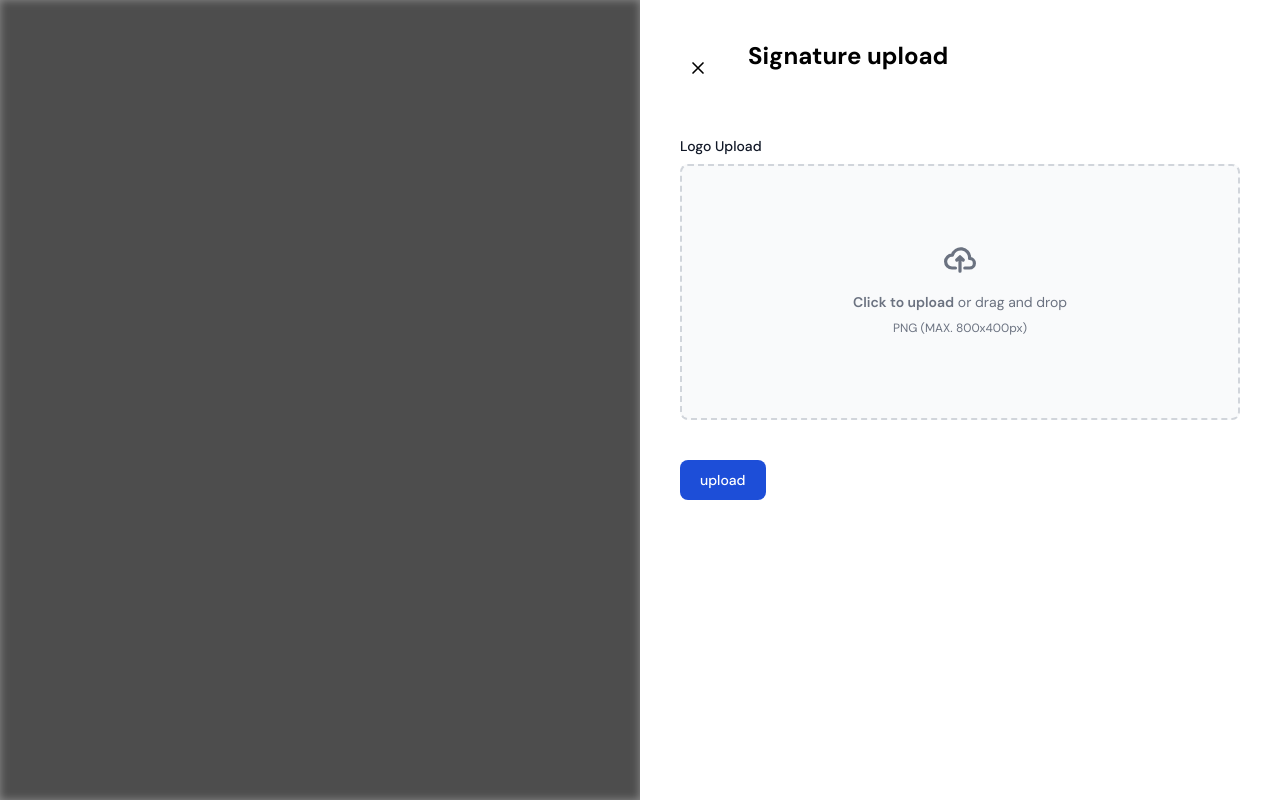
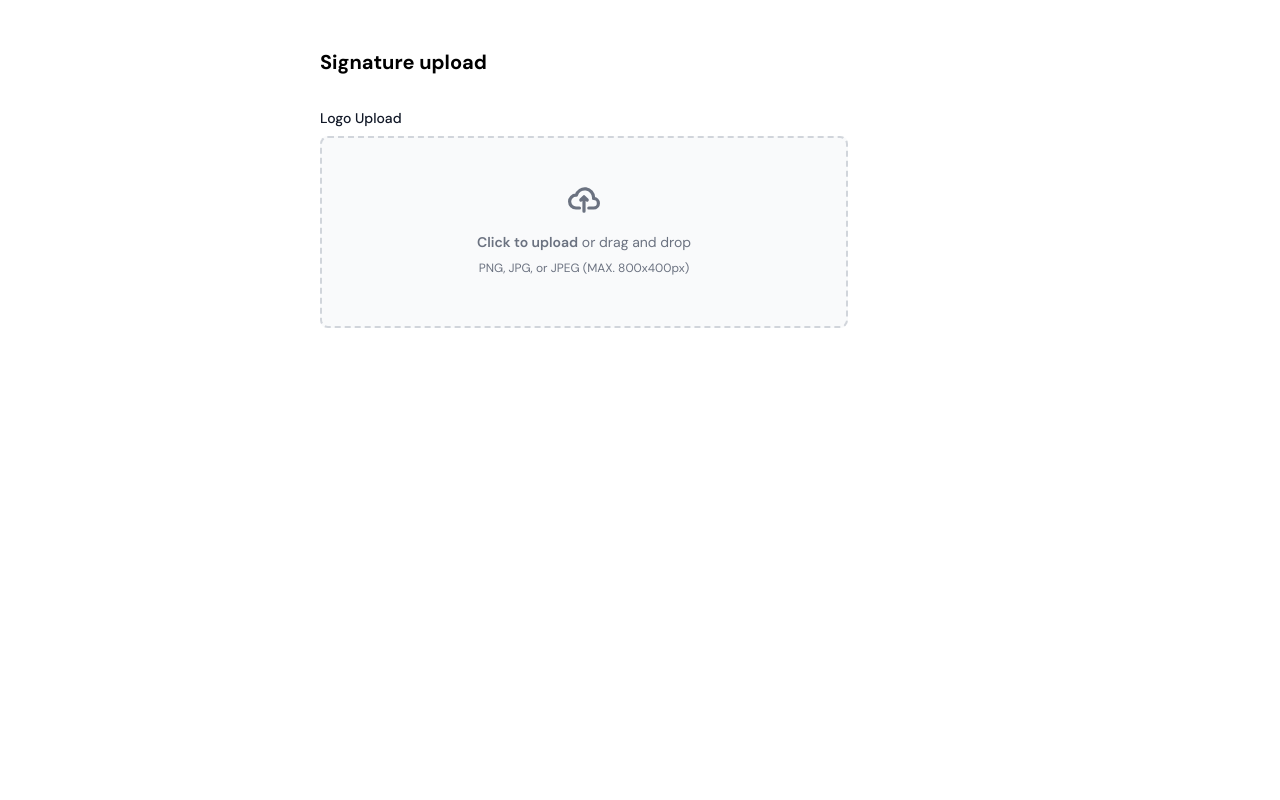
Before and after one commit to prathibamuralidharan/GSTQuotation, an Angular app: page /sign in a window 1280 px wide. Built offline with nearby package versions, Linux system fonts and the light colour scheme.

Commit message:
signature uploaded

```diff
--- a/src/app/components/company-settings/setting-menu/c-profile/c-profile.component.ts
+++ b/src/app/components/company-settings/setting-menu/c-profile/c-profile.component.ts
@@ -11,7 +11,7 @@ import { SharedService } from '../../../../services/shared.service';
 export class CProfileComponent implements OnInit {
   addcompany: FormGroup;
   addlogo: FormGroup;
-  addSign: FormGroup;
+
   selectedFile: File | null = null;
   selectedSignature: File | null = null;
   previewUrl: string | ArrayBuffer | null = null;
@@ -30,9 +30,7 @@ export class CProfileComponent implements OnInit {
     this.addlogo = this.fb1.group({
       comLogo: [null, Validators.required],
     });
-    this.addSign = this.fb1.group({
-      comSignature: [null, Validators.required],
-    });
+
 
     this.addcompany = this.fb1.group({
       emailId: [
--- a/src/app/components/company-settings/setting-menu/signature/signature.component.html
+++ b/src/app/components/company-settings/setting-menu/signature/signature.component.html
@@ -1,72 +1,20 @@
-<section
-  class="flex bg-black bg-opacity-45 bg-cover bg-center backdrop-blur-sm"
->
-  <div class="w-1/2 bg-cover hover:backdrop-blur-sm"></div>
-  <div
-    class="animate-slide-in-right p-100 duration-800 flex w-1/2 flex-1 items-end justify-end space-x-20 bg-white"
-  >
-    <div
-      class="h-screen w-full space-y-10 overflow-y-scroll p-10 text-black backdrop-blur-lg"
-    >
-      <!-- <div class="p-4 rounded-lg">
-                <img src="https://floatui.com/logo.svg" width="300" class="lg:hidden" />
-
-            </div> -->
-      <!-- component -->
+<section class="ml-80 m-12">
   <div class="flex gap-8">
-        <button
-          type="button"
-          class="hover:text-gray-5 inline-flex items-center justify-center rounded-md p-2 text-black hover:text-red-600 focus:outline-none focus:ring-2 focus:ring-inset focus:ring-indigo-500"
-        >
-          <span class="sr-only">Close menu</span>
-          <!-- Heroicon name: outline/x -->
-          <svg
-            class="h-5 w-5"
-            xmlns="http://www.w3.org/2000/svg"
-            fill="none"
-            viewBox="0 0 24 24"
-            stroke="currentColor"
-            aria-hidden="true"
-          >
-            <path
-              stroke-linecap="round"
-              stroke-linejoin="round"
-              stroke-width="2"
-              d="M6 18L18 6M6 6l12 12"
-            />
-          </svg>
-        </button>
-        <h1 class="mb-6 text-2xl font-bold">Signature upload</h1>
+    <h1 class="mb-4 text-xl font-bold">Signature upload</h1>
   </div>
-      <div class="container mx-auto mt-12">
+  <div class="container mx-auto mt-4">
     <form [formGroup]="addSign">
-          <label
-            for="name"
-            class="mb-2 block text-sm font-medium text-gray-900 dark:text-white"
-            >Logo Upload</label
-          >
+      <label for="name" class="mb-2 block text-sm font-medium text-gray-900 dark:text-white">Logo Upload</label>
       <div *ngIf="previewUrl" class="relative mt-4 w-56 bg-gray-400">
         <div class="flex items-center justify-center">
           <img [src]="previewUrl" alt="Image Preview" class="" />
-
-              <!-- Delete button -->
-              <div
-                class="absolute inset-0 flex items-center justify-center opacity-0 transition-opacity duration-300 hover:opacity-100"
-              >
+          <div class="absolute inset-0 flex items-center justify-center opacity-0 transition-opacity duration-300 hover:opacity-100">
             <button
               type="button"
               (click)="clearFile()"
               class="flex h-full w-full items-center justify-center rounded bg-black/50 text-white"
             >
-                  <svg
-                    class="h-6 w-6 text-white"
-                    aria-hidden="true"
-                    xmlns="http://www.w3.org/2000/svg"
-                    width="24"
-                    height="24"
-                    fill="none"
-                    viewBox="0 0 24 24"
-                  >
+              <svg class="h-6 w-6 text-white" aria-hidden="true" xmlns="http://www.w3.org/2000/svg" width="24" height="24" fill="none" viewBox="0 0 24 24">
                 <path
                   stroke="currentColor"
                   stroke-linecap="round"
@@ -79,7 +27,6 @@
           </div>
         </div>
       </div>
-
       <div
         *ngIf="!previewUrl"
         class="flex w-full items-center justify-center"
@@ -88,7 +35,7 @@
       >
         <label
           for="dropzone-file"
-              class="dark:hover:bg-bray-800 flex h-64 w-full cursor-pointer flex-col items-center justify-center rounded-lg border-2 border-dashed border-gray-300 bg-gray-50 hover:bg-gray-100 dark:border-gray-600 dark:bg-gray-700 dark:hover:border-gray-500 dark:hover:bg-gray-600"
+          class="dark:hover:bg-bray-800 flex h-48 w-full mr-96 cursor-pointer flex-col items-center justify-center rounded-lg border-2 border-dashed border-gray-300 bg-gray-50 hover:bg-gray-100 dark:border-gray-600 dark:bg-gray-700 dark:hover:border-gray-500 dark:hover:bg-gray-600"
         >
           <div class="flex flex-col items-center justify-center pb-6 pt-5">
             <svg
@@ -111,29 +58,27 @@
               drop
             </p>
             <p class="text-xs text-gray-500 dark:text-gray-400">
-                  PNG (MAX. 800x400px)
+              PNG, JPG, or JPEG (MAX. 800x400px)
             </p>
           </div>
           <input
             type="file"
             id="dropzone-file"
             (change)="onChangeFile($event)"
-                accept="image/png"
+            accept="image/png, image/jpg, image/jpeg"
             hidden
           />
         </label>
       </div>
-          <button
-            disabled
-            type="button"
-            class="me-2 mt-10 inline-flex items-center rounded-lg bg-blue-700 px-5 py-2.5 text-center text-sm font-medium text-white hover:bg-blue-800 focus:outline-none focus:ring-4 focus:ring-blue-300 dark:bg-blue-600 dark:hover:bg-blue-700 dark:focus:ring-blue-800"
-          >
-            upload
-          </button>
 
-          <!-- <button type="submit" class="mt-4">Upload</button> -->
     </form>
   </div>
-    </div>
+</section>
+<section
+  *ngIf="successToster"
+  class="fixed right-0 top-0 z-40 mt-6 flex w-screen"
+>
+  <div class="mx-auto">
+    <app-toster [message]="message"></app-toster>
   </div>
 </section>
--- a/src/app/components/company-settings/setting-menu/signature/signature.component.ts
+++ b/src/app/components/company-settings/setting-menu/signature/signature.component.ts
@@ -1,18 +1,26 @@
 import { Component } from '@angular/core';
 import { FormBuilder, FormGroup } from '@angular/forms';
+import { CompanyService } from '../../../../services/company.service';
 
 @Component({
   selector: 'app-signature',
   templateUrl: './signature.component.html',
-  styleUrl: './signature.component.css',
+  styleUrls: ['./signature.component.css'],  // corrected to styleUrls
 })
 export class SignatureComponent {
+
   addSign: FormGroup;
+  successToster: boolean = false;
+  message: string = '';
   selectedSignature: File | null = null;
   selectedFile: File | null = null;
   previewUrl: string | ArrayBuffer | null = null;
-  constructor(private fbs: FormBuilder) {
-    this.addSign = this.fbs.group({});
+
+  constructor(private fbs: FormBuilder, private comService: CompanyService) {
+    this.addSign = this.fbs.group({
+      comId:[],
+      comSignature: [],
+    });
   }
   onChangeFile(event: any) {
     const file = event.target.files[0];
@@ -23,9 +31,14 @@ export class SignatureComponent {
     ) {
       this.selectedFile = file;
       this.addSign.patchValue({
-        comLogo: this.selectedFile,
+        comSignature: this.selectedFile,
       });
+      console.log(this.selectedFile);
+      console.log(this.addSign);
+
+
       this.previewFile(file);
+      this.onSubmit();
     } else {
       alert('Only PNG files are allowed.');
     }
@@ -34,7 +47,7 @@ export class SignatureComponent {
     this.selectedFile = null;
     this.previewUrl = null;
     this.addSign.patchValue({
-      comLogo: null,
+      comSignature: null,
     });
   }
   onDragOver(event: DragEvent) {
@@ -54,7 +67,7 @@ export class SignatureComponent {
     ) {
       this.selectedFile = file;
       this.addSign.patchValue({
-        comLogo: this.selectedFile,
+        comSignature: this.selectedFile,
       });
       this.previewFile(file);
     } else {
@@ -64,6 +77,8 @@ export class SignatureComponent {
 
   previewFile(file: File) {
     const reader = new FileReader();
+    console.log(file);
+
     reader.onload = (e) => {
       if (e.target?.result) {
         this.previewUrl = e.target.result;
@@ -71,4 +86,29 @@ export class SignatureComponent {
     };
     reader.readAsDataURL(file);
   }
+
+  onSubmit() {
+    if (this.addSign.valid && this.selectedFile) {
+      const formData = new FormData();
+      console.log(formData);
+
+      formData.append('comSignature', this.selectedFile);
+
+      this.comService.uploadSignature(formData).subscribe(
+        (response) => {
+          console.log('Upload successful', response);
+
+        },
+        (error) => {
+          if(error.status==200){
+           this.successToster=true;
+          this.message='Signature upload Successfully'
+          }else{
+          console.error('Upload error', error);
+          }
+        },
+      );
+    }
+  }
+
 }
--- a/src/app/components/quotation/quot-create/quot-create.component.html
+++ b/src/app/components/quotation/quot-create/quot-create.component.html
@@ -191,6 +191,11 @@
                         </option>
                         <!-- Assuming you will populate the options dynamically -->
                       </select>
+                      <div *ngIf="!cusId.value">
+                        <div class="text-red-500 text-xs mt-1">
+                          Customer Name is required.
+                        </div>
+                      </div>
                     </div>
                   </div>
                 </th>
--- a/src/app/services/company.service.ts
+++ b/src/app/services/company.service.ts
@@ -21,7 +21,7 @@ export class CompanyService {
   }
   uploadSignature(file1: FormData) {
     return this.http.post(
-      endPoint.addLogo + sessionStorage.getItem('companyId'),
+      endPoint.addSignature+ sessionStorage.getItem('companyId'),
       file1,
     );
   }
```
Lines whose indentation alone changed are shown as unchanged.
